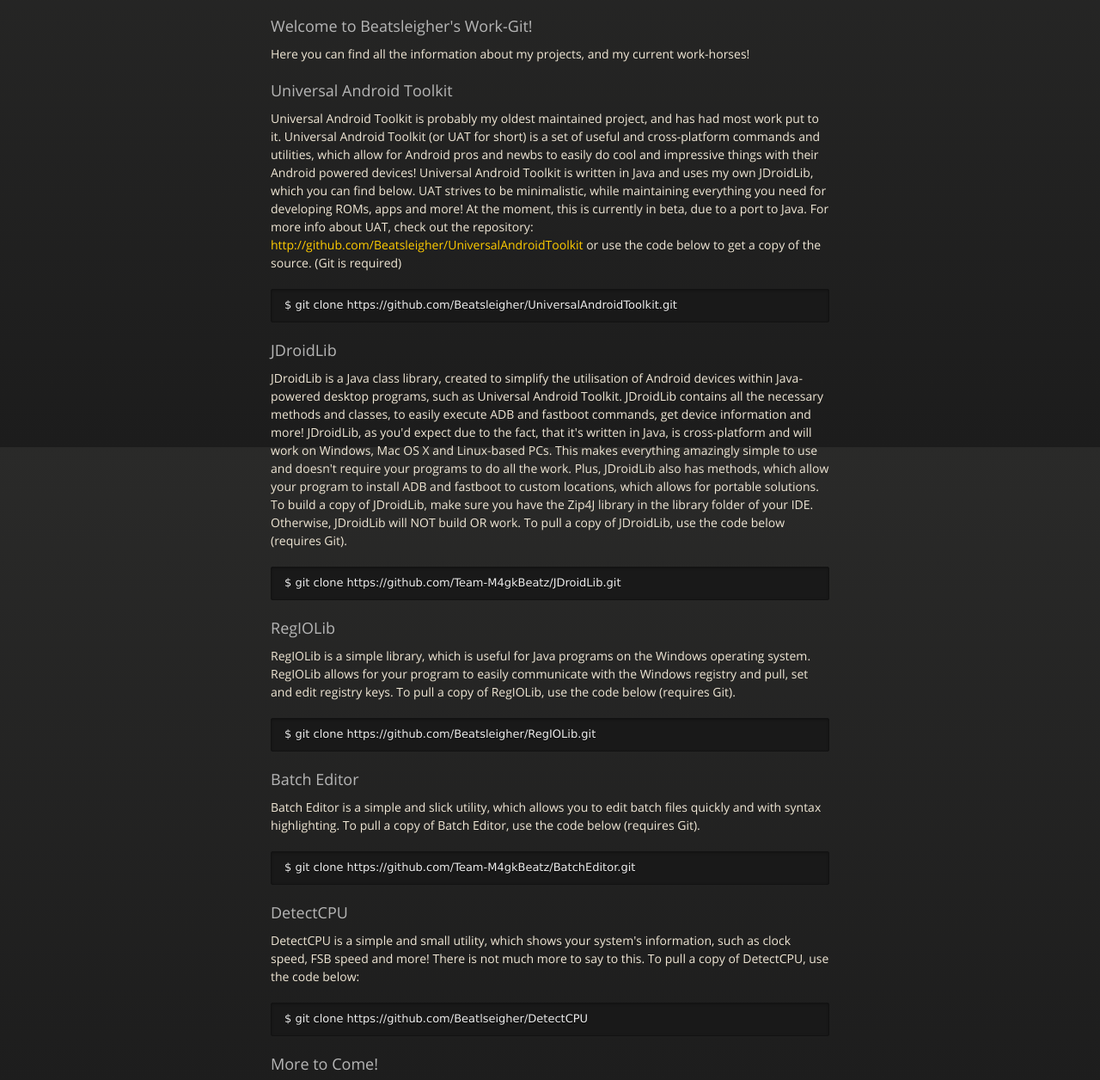
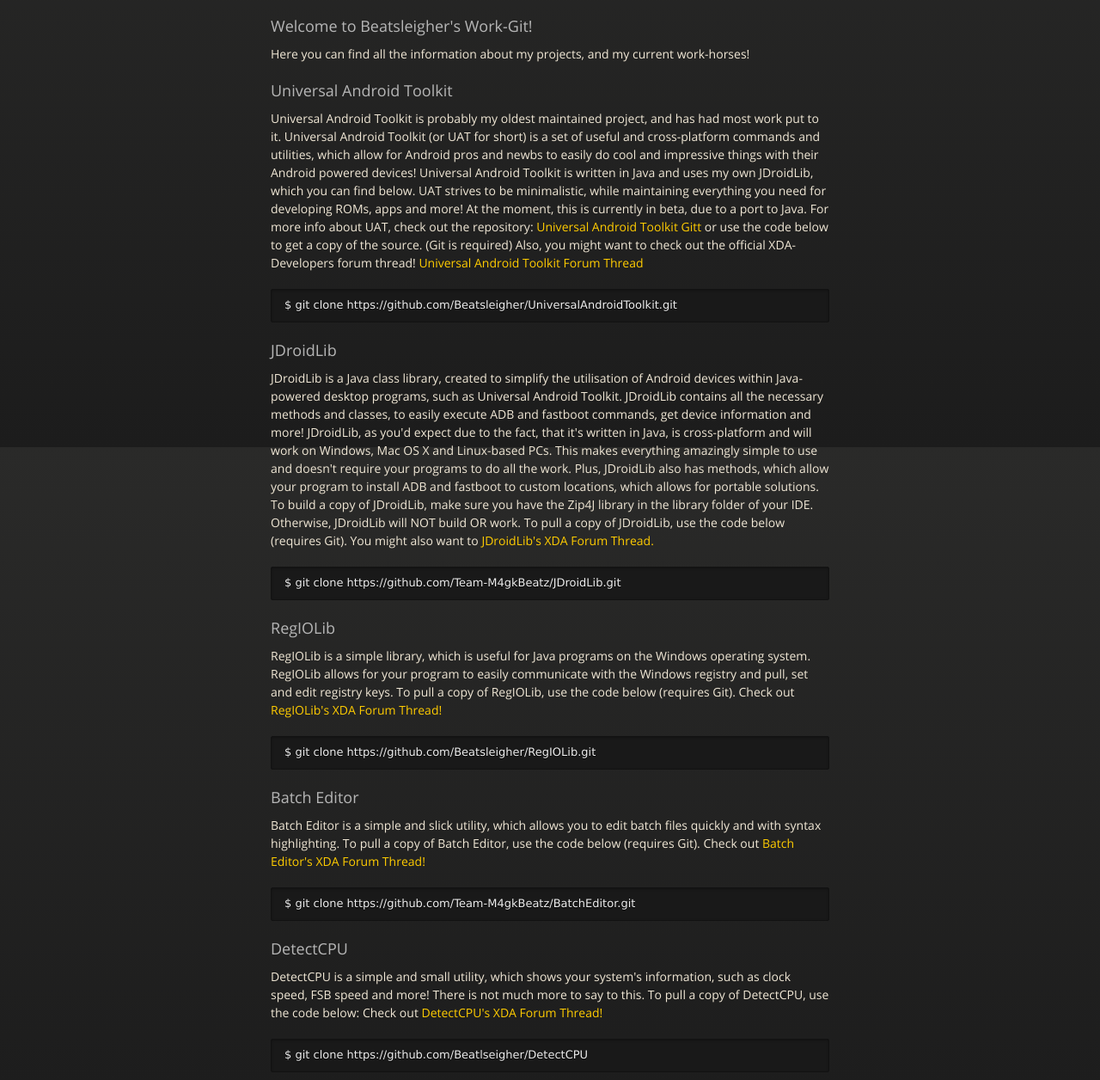
Before and after one commit to Beatsleigher/MyWork, a plain HTML site: page index.html in a window 1280 px wide. Shown: the part 280-1536 px from the top of the page at 86% size. Drawn offline with nearby package versions, Linux system fonts and the light colour scheme.

Commit message:
Update index.html

```diff
--- a/index.html
+++ b/index.html
@@ -51,8 +51,10 @@ Universal Android Toolkit (or UAT for short) is a set of useful and cross-platfo
 Universal Android Toolkit is written in Java and uses my own JDroidLib, which you can find below.
 UAT strives to be minimalistic, while maintaining everything you need for developing ROMs, apps and more!
 At the moment, this is currently in beta, due to a port to Java.
-For more info about UAT, check out the repository: <a href="http://github.com/Beatsleigher/UniversalAndroidToolkit">http://github.com/Beatsleigher/UniversalAndroidToolkit</a>
-or use the code below to get a copy of the source. (Git is required)</p>
+For more info about UAT, check out the repository: <a href="http://github.com/Beatsleigher/UniversalAndroidToolkit">Universal Android Toolkit Gitt</a>
+or use the code below to get a copy of the source. (Git is required)
+Also, you might want to check out the official XDA-Developers forum thread!
+<a href="http://forum.xda-developers.com/showthread.php?t=1910412">Universal Android Toolkit Forum Thread</a></p>
 
 <pre><code>$ git clone https://github.com/Beatsleigher/UniversalAndroidToolkit.git
 </code></pre>
@@ -65,7 +67,9 @@ JDroidLib contains all the necessary methods and classes, to easily execute ADB
 JDroidLib, as you'd expect due to the fact, that it's written in Java, is cross-platform and will work on Windows, Mac OS X and Linux-based PCs. This makes everything amazingly simple to use and doesn't require your programs to do all the work.
 Plus, JDroidLib also has methods, which allow your program to install ADB and fastboot to custom locations, which allows for portable solutions.
 To build a copy of JDroidLib, make sure you have the Zip4J library in the library folder of your IDE. Otherwise, JDroidLib will NOT build OR work.
-To pull a copy of JDroidLib, use the code below (requires Git).</p>
+To pull a copy of JDroidLib, use the code below (requires Git).
+  You might also want to <a href="http://forum.xda-developers.com/showthread.php?t=2553927">JDroidLib's XDA Forum Thread.</a>
+</p>
 
 <pre><code>$ git clone https://github.com/Team-M4gkBeatz/JDroidLib.git
 </code></pre>
@@ -75,7 +79,9 @@ To pull a copy of JDroidLib, use the code below (requires Git).</p>
 
 <p>RegIOLib is a simple library, which is useful for Java programs on the Windows operating system.
 RegIOLib allows for your program to easily communicate with the Windows registry and pull, set and edit registry keys.
-To pull a copy of RegIOLib, use the code below (requires Git).</p>
+To pull a copy of RegIOLib, use the code below (requires Git).
+  Check out <a href="http://forum.xda-developers.com/showthread.php?t=2510226">RegIOLib's XDA Forum Thread!</a>
+</p>
 
 <pre><code>$ git clone https://github.com/Beatsleigher/RegIOLib.git
 </code></pre>
@@ -84,7 +90,9 @@ To pull a copy of RegIOLib, use the code below (requires Git).</p>
 <a name="batch-editor" class="anchor" href="#batch-editor"><span class="octicon octicon-link"></span></a>Batch Editor</h3>
 
 <p>Batch Editor is a simple and slick utility, which allows you to edit batch files quickly and with syntax highlighting.
-To pull a copy of Batch Editor, use the code below (requires Git).</p>
+To pull a copy of Batch Editor, use the code below (requires Git).
+  Check out <a href="http://forum.xda-developers.com/showthread.php?t=2484104">Batch Editor's XDA Forum Thread!</a>
+</p>
 
 <pre><code>$ git clone https://github.com/Team-M4gkBeatz/BatchEditor.git
 </code></pre>
@@ -94,7 +102,9 @@ To pull a copy of Batch Editor, use the code below (requires Git).</p>
 
 <p>DetectCPU is a simple and small utility, which shows your system's information, such as clock speed, FSB speed and more!
 There is not much more to say to this.
-To pull a copy of DetectCPU, use the code below:</p>
+To pull a copy of DetectCPU, use the code below:
+  Check out <a href="http://forum.xda-developers.com/showthread.php?t=2270234">DetectCPU's XDA Forum Thread!</a>
+</p>
 
 <pre><code>$ git clone https://github.com/Beatlseigher/DetectCPU
 </code></pre>
```
